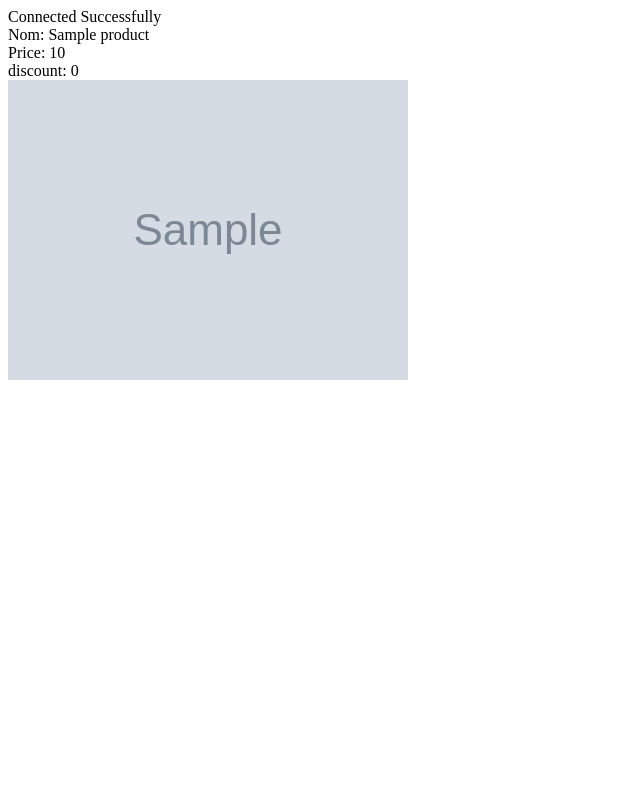
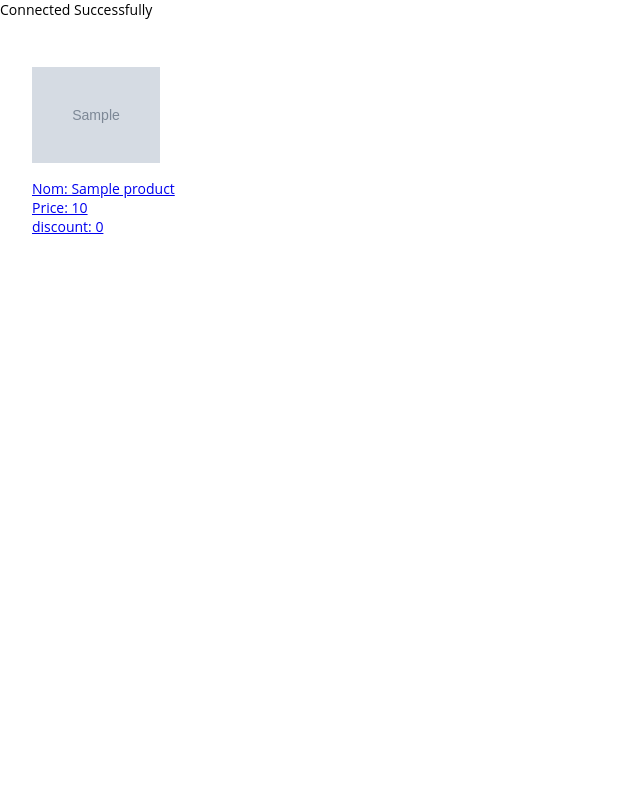
Before and after one commit to AugustinMoquin/e-commerce, a PHP site: page /e-commerce/accueil.php in a window 1280 px wide. Shown: the whole page, without its empty margins (0-640 px from the left). Run offline with PHP 8.4, Linux system fonts and the light colour scheme; tables that the repository leaves empty or names only in its code hold one stand-in row (values such as "Sample post"); grey boxes marked "Sample" are stand-in pictures.

Commit message:
back end page d'accueil

```diff
--- a/php/accueil/accueil.php
+++ b/php/accueil/accueil.php
@@ -11,25 +11,29 @@ echo "Connected Successfully";
     <meta charset="UTF-8">
     <meta http-equiv="X-UA-Compatible" content="IE=edge">
     <meta name="viewport" content="width=device-width, initial-scale=1.0">
+    <link rel="stylesheet" href="../accueil/assets/css/accueil_style.css">
     <title>accueil</title>
 </head>
 <body>
-<div class="products">
+<div class="products" >
              <?php
 
-                $conn = openCon();
-                $sql = "SELECT NAME , regular_price , discount_price , images_path FROM products";
+                $sql = "SELECT NAME , regular_price , discount_price , images_path, Id FROM products";
                 $result = $conn->query($sql);
 
                 if ($result->num_rows > 0) {
                   // output data of each row
                   while ($row = $result->fetch_assoc()) {
-                    echo  "<div class='ind_user'>
+                    echo  "<a class='ind_products'
+                    href='http://localhost/e-commerce/php/product_page/produit.php?&id=". $row["Id"]."'>
+                    <div class='ind_products' name='". $row["Id"]."'>
+                    <img class='img' src='". $row["images_path"]."'>
                     <div class='info'> Nom: " . $row["NAME"]. "<br> </div>
                     <div class='info'> Price: " . $row["regular_price"]. " <br> </div>
                     <div class='info'> discount: " . $row["discount_price"]. "<br>  </div>
-                    <img class='img' src='". $row["images_path"]."'>
-                    </div>" ;
+                    </div>
+                    </a>" ;
+
                   }
                 } else {
                   echo "0 results";
--- /dev/null
+++ b/php/accueil/assets/css/accueil_style.css
@@ -0,0 +1,24 @@
+body {
+    font-family: "Open Sans", Arial, Helvetica, sans-serif;
+    font-size: 14px;
+    margin: 0px;
+}
+
+.products {
+    margin: 2rem;
+    display: flex;
+    flex-wrap: wrap;
+    gap: 5rem;
+}
+
+.img {
+    position: relative;
+    object-fit: contain;
+    height: 8rem;
+    width: 8rem;
+}
+
+.ind_products {
+    width: 10rem;
+    height: 13rem;
+}
```
Also changed, not shown: php/images/IMG_2018.jpg-30-12-2022-1672401828.jpg (added), php/images/IMG_2057.jpg-30-12-2022-1672401795.jpg (added).
